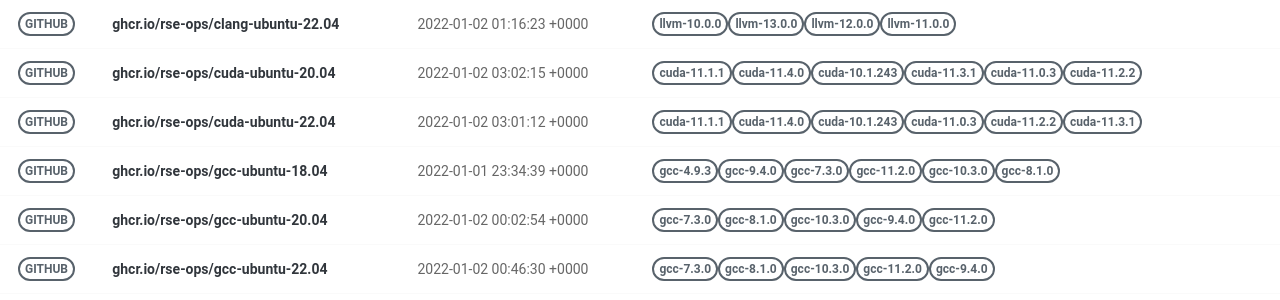
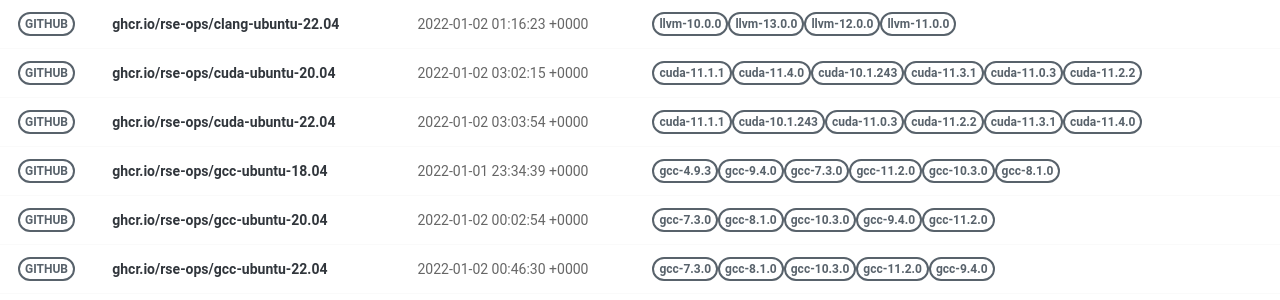
Before and after one commit to rse-ops/docker-images, a Jekyll site: the page built from pages/index.md, in a window 1280 px wide. Shown: the part 228-528 px from the top of the page. Built offline with Jekyll 4.4.1, drawn with Linux system fonts in a browser that asks for light colours; nearby versions of some CDN libraries.

Commit message:
Automated push to update library 2022-01-02

```diff
--- a/_library/ghcr.io-rse-ops-cuda-ubuntu-22.04.md
+++ b/_library/ghcr.io-rse-ops-cuda-ubuntu-22.04.md
@@ -1,7 +1,7 @@
 ---
 layout: container
 name: ghcr.io/rse-ops/cuda-ubuntu-22.04
-updated_at: 2022-01-02 03:01:12.611052
+updated_at: 2022-01-02 03:03:54.898865
 
 
 container_url: https://github.com/orgs/rse-ops/packages/container/package/cuda-ubuntu-22.04
```
Also changed, not shown: other parts of _library/ghcr.io-rse-ops-cuda-ubuntu-22.04.md (+3 -3 lines).
